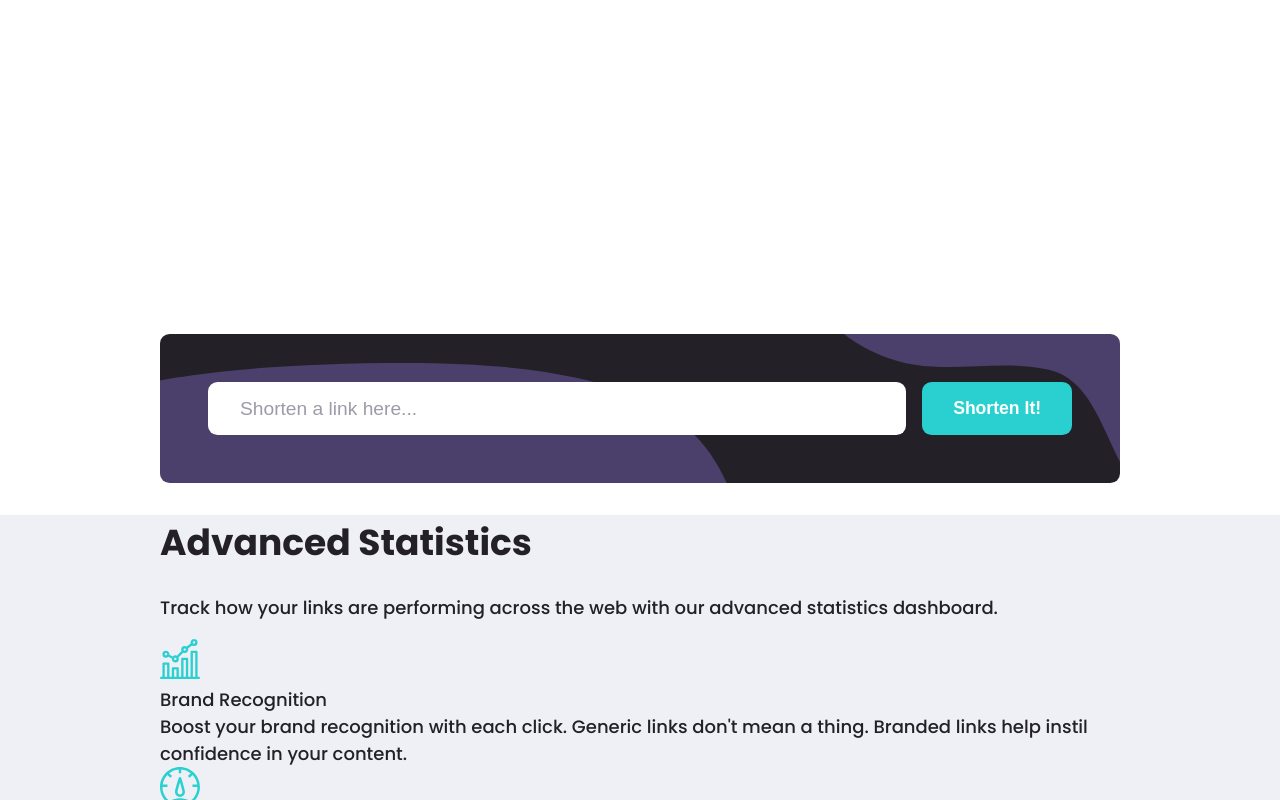
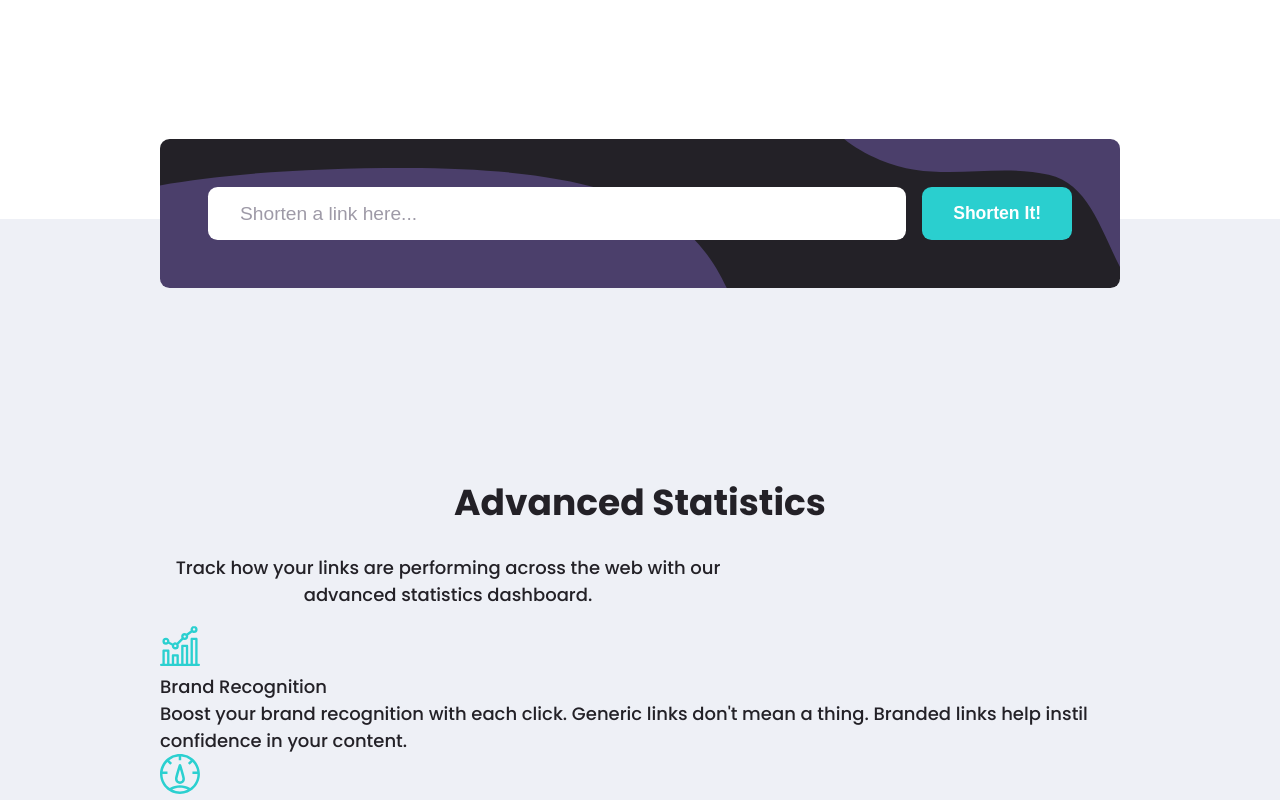
Before and after one commit to slekstut/url-shortening-api-master, a Vue app: page / in a window 1280 px wide. Shown: the part 640-1440 px from the top of the page. Built offline with nearby package versions, Linux system fonts and the light colour scheme.

Commit message:
progress

```diff
--- a/src/App.vue
+++ b/src/App.vue
@@ -2,7 +2,6 @@
   <div>
     <Navbar />
     <Home />
-    <Shortener />
     <About/>
   </div>
 </template>
@@ -10,7 +9,6 @@
 <script>
 import Navbar from "./components/Navbar.vue";
 import Home from "./views/Home.vue";
-import Shortener from "./views/Shortener.vue";
 import About from "./views/About.vue";
 
 export default {
@@ -18,7 +16,6 @@ export default {
   components: {
     Navbar,
     Home,
-    Shortener,
     About,
   },
 };
@@ -53,5 +50,6 @@ body {
   margin: 0 auto;
   height: 100%;
   overflow-x: hidden;
+  max-width: 1440px;
 }
 </style>
--- a/src/views/About.vue
+++ b/src/views/About.vue
@@ -1,6 +1,18 @@
 <template>
   <div class="container">
     <div class="wrapper">
+      <div class="shortener-container">
+        <div class="shortener-wrapper">
+          <div class="input-link">
+            <input type="text" placeholder="Shorten a link here..." />
+            <ShortenBtn class="active-btn">Shorten it!</ShortenBtn>
+          </div>
+          <div class="error-msg">
+            <p>Please add a link</p>
+          </div>
+        </div>
+      </div>
+      <div class="about-section">
         <div class="text">
           <h1>Advanced Statistics</h1>
           <p>
@@ -19,7 +31,8 @@
             <div class="box-content__title">Brand Recognition</div>
             <div class="box-content__text">
               Boost your brand recognition with each click. Generic links don't
-            mean a thing. Branded links help instil confidence in your content.
+              mean a thing. Branded links help instil confidence in your
+              content.
             </div>
           </div>
           <div class="box-content">
@@ -32,7 +45,8 @@
             <div class="box-content__title">Detailed Records</div>
             <div class="box-content__text">
               Gain insights into who is clicking your links. Knowing when and
-            where people engage with your content helps inform better decisions.
+              where people engage with your content helps inform better
+              decisions.
             </div>
           </div>
           <div class="box-content">
@@ -51,11 +65,15 @@
         </div>
       </div>
     </div>
+  </div>
 </template>
 
 <script>
+import ShortenBtn from "../components/BasicBtn.vue";
+
 export default {
   name: "About",
+  components: { ShortenBtn },
 };
 </script>
 
@@ -65,11 +83,71 @@ export default {
 .container {
   background-color: $whiteSmoke;
   width: 100%;
-
+  position: relative;
   .wrapper {
     width: 75%;
     margin: 0 auto;
-
+    .shortener-container {
+      max-height: 10rem;
+      max-width: 75%;
+      background-image: url("../assets/images/bg-shorten-desktop.svg");
+      background-repeat: no-repeat;
+      background-position: cover;
+      background-color: $veryDarkViolet;
+      margin: 0 auto;
+      margin-bottom: 2rem;
+      border-radius: 0.6rem;
+      display: flex;
+      justify-content: center;
+      align-items: center;
+      z-index: 0;
+      position: absolute;
+      top: -10%;
+      left: 0;
+      right: 0;
+      .shortener-wrapper {
+        padding: 3rem;
+        width: 100%;
+        .error-msg {
+          display: none;
+        }
+        .input-link {
+          display: flex;
+          flex-wrap: nowrap;
+          gap: 1rem;
+          width: 100%;
+          input {
+            width: 100%;
+            padding: 0.5rem 2rem;
+            border-radius: 0.6rem;
+            border: none;
+            font-size: 1.2rem;
+            font-weight: 500;
+            color: $grayishViolet;
+            &::placeholder {
+              font-weight: 500;
+              color: $grayishViolet;
+            }
+            &:focus {
+              outline: none;
+            }
+          }
+          button {
+            border-radius: 0.6rem;
+          }
+        }
+      }
+    }
+    .about-section {
+      padding-top: 8rem;
+      .text {
+        margin-top: 8rem;
+        text-align: center;
+        p {
+          width: 60%;
+        }
+      }
+    }
   }
 }
 </style>
--- a/src/views/Home.vue
+++ b/src/views/Home.vue
@@ -27,10 +27,10 @@ export default {
 header {
   display: flex;
   width: 75%;
-  height: 100vh;
   margin: 0 auto;
   justify-content: space-between;
   margin-top: 5rem;
+  margin-bottom: 20rem;
   position: relative;
   .main-text {
     width: 60%;
--- a/src/views/Shortener.vue
+++ b/src/views/Shortener.vue
@@ -1,6 +1,6 @@
 <template>
-  <div class="container">
-    <div class="wrapper">
+  <div class="shortener-container">
+    <div class="shortener-wrapper">
       <div class="input-link">
         <input type="text" placeholder="Shorten a link here..." />
         <ShortenBtn class="active-btn">Shorten it!</ShortenBtn>
@@ -23,7 +23,7 @@ export default {
 <style lang="scss" scoped>
 @import "../assets/scss/_variables.scss";
 
-.container {
+.shortener-container {
   width: 75%;
   max-height: 10rem;
   background-image: url("../assets/images/bg-shorten-desktop.svg");
@@ -37,7 +37,7 @@ export default {
   justify-content: center;
   align-items: center;
   z-index: 0;
-  .wrapper {
+  .shortener-wrapper {
     padding: 3rem;
     width: 100%;
     .error-msg {
```
Also changed, not shown: 1 other file (tests, documents, lock files or other folders). Lines whose indentation alone changed are shown as unchanged.
